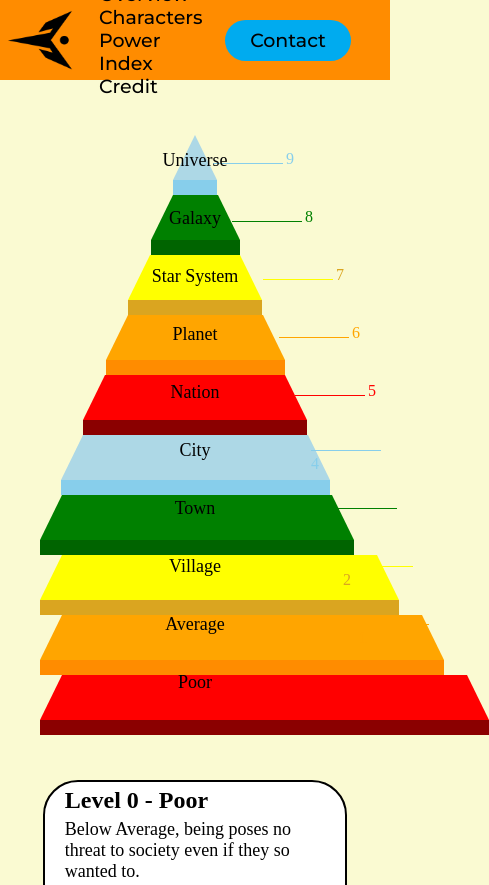
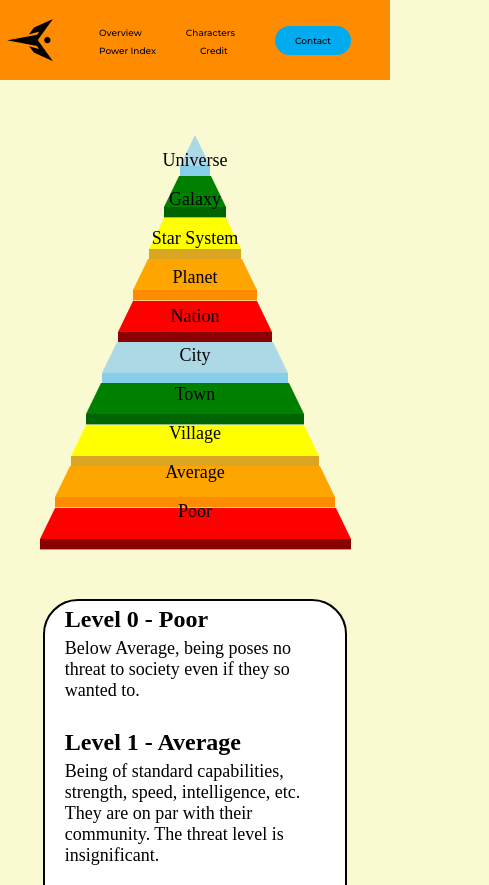
Before and after one commit to superdbs/repo, a plain HTML site: page powerIndex.html in a window 390 px wide. Shown: the top 885 px of the page, 489 px wide, since content can reach past the window. Drawn offline with Linux system fonts and the light colour scheme.

Commit message:
Made site work better on mobile devices

```diff
--- a/css/characterProfile.css
+++ b/css/characterProfile.css
@@ -41,14 +41,14 @@ nav{
 nav li, nav a, nav button{
 	font-family: "Montserrat", 'sans-serif';
 	font-weight: 500;
-	font-size: 19px;
+	font-size: max(1.5vw, 9px);
 	color: black;
 	text-decoration: none;  /*Remove link highlighting & underline*/
 }
 
 .logo{
 	cursor: pointer; /*Turns into a pointer when hovered over*/
-	width: 70px;
+	width: max(5vw, 50px);
 	position: absolute;
 	left: 5px;
 }
@@ -68,7 +68,7 @@ nav li, nav a, nav button{
 }
 
 button{
-	padding: 9px 25px;
+	padding: 9px 20px;
 	background-color: rgba(0, 171, 239, 1);
 	border: none;
 	border-radius: 50px;
@@ -84,7 +84,7 @@ button:hover{
 /****************************************************/
 article{
 	grid-area: article;
-	margin: var(--space-after-nav) 0 20px 10%;
+	margin: var(--space-after-nav) 0 20px 6%;
 	border: 2px solid black;
 	background-color: white;
 	border-radius: 35px;
@@ -130,7 +130,7 @@ aside{
 	grid-area: aside;
 	border: 2px solid black;
 	border-radius: 5px;
-	margin: var(--space-after-nav) 25% 20px 0;
+	margin: var(--space-after-nav) 18.5% 20px 0;
 	position: relative;
 	left: 10%;
 	background-color: white;
@@ -144,7 +144,7 @@ aside h1{
 
 #characterImage{
 	width: 85%;
-	min-width: 200px;
+	min-width: 100px;
 	display: block;
 	margin: 0 auto;
 }
@@ -156,18 +156,18 @@ aside h1{
 	background-color: var(--aside-color-right);
 	text-align: center;
 	width: 100%;
-	font-size: 20px;
+	font-size: min(20px, 2.2vw);
 }
 
 .stats td:nth-child(1), .stats th:nth-child(1){
 	width: 30%;
 	font-family: Garamond;
 	background: var(--aside-color-left);
+	font-size: min(20px, 2.2vw);
 }
 
 .stats td:nth-child(1){
 	font-family: Roboto, Garamond;
-	font-size: 20px;
 }
 
 .filled-in{
@@ -183,7 +183,7 @@ aside h1{
 /***********************Traits Sections**********************/
 .traits{
 	width: 100%;
-	font-size: 20px;
+	font-size: min(20px, 2vw);
 	border: 1px solid white;
 	font-family: 'Roboto', 'sans-serif';
 }
--- a/css/characters.css
+++ b/css/characters.css
@@ -18,21 +18,21 @@ nav{
   box-sizing: border-box;
   margin: 0;
   padding: 30px 10%;
-    background-color: darkorange;
-    height: 5vw;
+  background-color: darkorange;
+  height: 5vw;
 }
 
 nav li, nav a, nav button{
   font-family: "Montserrat", 'sans-serif';
   font-weight: 500;
-  font-size: 19px;
+  font-size: max(1.5vw, 9px);
   color: black;
   text-decoration: none;  /*Remove link highlighting & underline*/
 }
 
 .logo{
   cursor: pointer; /*Turns into a pointer when hovered over*/
-  width: 70px;
+  width: max(5vw, 50px);
   position: absolute;
   left: 5px;
 }
@@ -52,7 +52,7 @@ nav li, nav a, nav button{
 }
 
 button{
-  padding: 9px 25px;
+  padding: 9px 20px;
   background-color: rgba(0, 171, 239, 1);
   border: none;
   border-radius: 50px;
@@ -78,23 +78,24 @@ button:hover{
 main {
   display: grid;
   grid-template-columns: 25vw 25vw 25vw;
-  gap: 55px;
+  gap: 5vw;
   margin-top: 44px;
-  grid-auto-rows: calc(32vw + 70px);
+  grid-auto-rows: 32vw;
 }
 
 h2 {
   font-family: Poppins;
-  font-size: 18px;
+  font-size: 1.5vw;
   font-weight: 600;
   letter-spacing: 0.3px;
   text-align: center;
   color: #ffa500;
+  margin-top: 0.03vw;
 }
 
 .character img {
   width: 25vw;
-  height: 32vw;
+  height: 28vw;
   border-bottom: solid 1px black;
   background-color: #ffa500;
 }
--- a/css/contact+credits.css
+++ b/css/contact+credits.css
@@ -25,14 +25,14 @@ nav{
 nav li, nav a, nav button{
   font-family: "Montserrat", 'sans-serif';
   font-weight: 500;
-  font-size: 19px;
+  font-size: max(1.5vw, 9px);
   color: black;
   text-decoration: none;  /*Remove link highlighting & underline*/
 }
 
 .logo{
   cursor: pointer; /*Turns into a pointer when hovered over*/
-  width: 70px;
+  width: max(5vw, 50px);
   position: absolute;
   left: 5px;
 }
@@ -52,7 +52,7 @@ nav li, nav a, nav button{
 }
 
 button{
-  padding: 9px 25px;
+  padding: 9px 20px;
   background-color: rgba(0, 171, 239, 1);
   border: none;
   border-radius: 50px;
--- a/css/default.css
+++ b/css/default.css
@@ -27,14 +27,14 @@ nav{
 nav li, nav a, nav button{
 	font-family: "Montserrat", 'sans-serif';
 	font-weight: 500;
-	font-size: 19px;
+	font-size: max(1.5vw, 9px);
 	color: black;
 	text-decoration: none;  /*Remove link highlighting & underline*/
 }
 
 .logo{
 	cursor: pointer; /*Turns into a pointer when hovered over*/
-	width: 70px;
+	width: max(5vw, 50px);
 	position: absolute;
 	left: 5px;
 }
@@ -54,7 +54,7 @@ nav li, nav a, nav button{
 }
 
 button{
-	padding: 9px 25px;
+	padding: 9px 20px;
 	background-color: rgba(0, 171, 239, 1);
 	border: none;
 	border-radius: 50px;
@@ -71,14 +71,14 @@ button:hover{
 /****************************************************/
 
 .banner{
-	height: 500px;
+	height: 35vw;
 	width: 100%;
 	display: block;
 }
 
 .bookCover{
 	height: auto;
-	width: 20%;
+	width: 35vw;
 	border: solid black 1px;
     display:inline-block;
     margin-bottom: 30px;
--- a/css/powerIndex.css
+++ b/css/powerIndex.css
@@ -4,12 +4,9 @@
 
 html{
   /*global variables*/
-  --trapezoid-width-scale: 45px;
-  --dist-from-top-scale: 58px;
+  --trapezoid-width-scale: min(45px, 8vw);
+  --dist-from-top-scale: min(58px, 10vw);
   --dist-from-top-shift: 150px;
-  --line-width: 70px;
-  --margin-left-offset-scale: 16px;
-  --margin-left-offset-shift: 49%;
 }
 
 body{
@@ -35,14 +32,14 @@ nav{
 nav li, nav a, nav button{
   font-family: "Montserrat", 'sans-serif';
   font-weight: 500;
-  font-size: 19px;
+  font-size: max(1.5vw, 9px);
   color: black;
   text-decoration: none;  /*Remove link highlighting & underline*/
 }
 
 .logo{
   cursor: pointer; /*Turns into a pointer when hovered over*/
-  width: 70px;
+  width: max(5vw, 50px);
   position: absolute;
   left: 5px;
 }
@@ -62,7 +59,7 @@ nav li, nav a, nav button{
 }
 
 button{
-  padding: 9px 25px;
+  padding: 9px 20px;
   background-color: rgba(0, 171, 239, 1);
   border: none;
   border-radius: 50px;
@@ -149,131 +146,6 @@ button:hover{
   box-shadow: 0 calc(1/3 * var(--trapezoid-width-scale)) darkred
 }
 
-/*****************LINE/VALUE*******************/
-.baseLineValue {
-  font-size: 12px;
-  position: absolute;
-}
-
-.line {
-  display: inline-block;
-  height: 1px;
-}
-
-.value {
-  font-size: 16px;
-}
-
-.lineValue9 {
-  top: calc(0*var(--dist-from-top-scale) + var(--dist-from-top-shift));
-  margin-left: calc(0*var(--margin-left-offset-scale) + var(--margin-left-offset-shift) - 18px);
-  color: skyblue;
-}
-
-.lineValue9 .line {
-  width: var(--line-width);
-  background: skyblue;
-}
-
-.lineValue8 {
-  top: calc(1*var(--dist-from-top-scale) + var(--dist-from-top-shift));
-  margin-left: calc(1*var(--margin-left-offset-scale) + var(--margin-left-offset-shift) - 15px);
-  color: green;
-}
-
-.lineValue8 .line {
-  width: var(--line-width);
-  background: green;
-}
-
-.lineValue7 {
-  top: calc(2*var(--dist-from-top-scale) + var(--dist-from-top-shift));
-  margin-left: calc(2*var(--margin-left-offset-scale) + var(--margin-left-offset-shift));
-  color: goldenrod;
-}
-
-.lineValue7 .line {
-  width: var(--line-width);
-  background: yellow;
-}
-
-.lineValue6 {
-  top: calc(3*var(--dist-from-top-scale) + var(--dist-from-top-shift));
-  margin-left: calc(3*var(--margin-left-offset-scale) + var(--margin-left-offset-shift));
-  color: orange;
-}
-
-.lineValue6 .line {
-  width: var(--line-width);
-  background: orange;
-}
-
-.lineValue5 {
-  top: calc(4*var(--dist-from-top-scale) + var(--dist-from-top-shift));
-  margin-left: calc(4*var(--margin-left-offset-scale) + var(--margin-left-offset-shift));
-  color: red;
-}
-
-.lineValue5 .line {
-  width: var(--line-width);
-  background: red;
-}
-
-.lineValue4 {
-  top: calc(5*var(--dist-from-top-scale) + var(--dist-from-top-shift));
-  margin-left: calc(5*var(--margin-left-offset-scale) + var(--margin-left-offset-shift));
-  color: skyblue;
-}
-
-.lineValue4 .line {
-  width: var(--line-width);
-  background: skyblue;
-}
-
-.lineValue3 {
-  top: calc(6*var(--dist-from-top-scale) + var(--dist-from-top-shift));
-  margin-left: calc(6*var(--margin-left-offset-scale) + var(--margin-left-offset-shift));
-  color: green;
-}
-
-.lineValue3 .line {
-  width: var(--line-width);
-  background: green;
-}
-
-.lineValue2 {
-  top: calc(7*var(--dist-from-top-scale) + var(--dist-from-top-shift));
-  margin-left: calc(7*var(--margin-left-offset-scale) + var(--margin-left-offset-shift));
-  color: goldenrod;
-}
-
-.lineValue2 .line {
-  width: var(--line-width);
-  background: yellow;
-}
-
-.lineValue1 {
-  top: calc(8*var(--dist-from-top-scale) + var(--dist-from-top-shift));
-  margin-left: calc(8*var(--margin-left-offset-scale) + var(--margin-left-offset-shift));
-  color: orange;
-}
-
-.lineValue1 .line {
-  width: var(--line-width);
-  background: orange;
-}
-
-.lineValue0 {
-  top: calc(9*var(--dist-from-top-scale) + var(--dist-from-top-shift));
-  margin-left: calc(9*var(--margin-left-offset-scale) + var(--margin-left-offset-shift));
-  color: red;
-}
-
-.lineValue0 .line {
-  width: var(--line-width);
-  background: red;
-}
-
 /**********************Text********************/
 .baseText {
   position: absolute;
--- a/powerIndex.html
+++ b/powerIndex.html
@@ -34,48 +34,6 @@
         <div class="baseTrapezoid trapezoid2"></div>
         <div class="baseTrapezoid trapezoid1"></div>
         <div class="baseTrapezoid trapezoid0"></div>
-
-        <!-- Lines & Values -->
-        <div class="baseLineValue lineValue9">
-          <span class="line"></span>
-          <span class="value">9</span>
-        </div>
-        <div class="baseLineValue lineValue8">
-          <span class="line"></span>
-          <span class="value">8</span>
-        </div>
-        <div class="baseLineValue lineValue7">
-          <span class="line"></span>
-          <span class="value">7</span>
-        </div>
-        <div class="baseLineValue lineValue6">
-          <span class="line"></span>
-          <span class="value">6</span>
-        </div>
-        <div class="baseLineValue lineValue5">
-          <span class="line"></span>
-          <span class="value">5</span>
-        </div>
-        <div class="baseLineValue lineValue4">
-          <span class="line"></span>
-          <span class="value">4</span>
-        </div>
-        <div class="baseLineValue lineValue3">
-          <span class="line"></span>
-          <span class="value">3</span>
-        </div>
-        <div class="baseLineValue lineValue2">
-          <span class="line"></span>
-          <span class="value">2</span>
-        </div>
-        <div class="baseLineValue lineValue1">
-          <span class="line"></span>
-          <span class="value">1</span>
-        </div>
-        <div class="baseLineValue lineValue0">
-          <span class="line"></span>
-          <span class="value">0</span>
-        </div>
 
         <!--Middle text-->
         <div class="baseText text9">Universe</div>
```
Also changed, not shown: images/claire.png, images/klaus.png, images/michael.png, images/protoArmor.png, images/russian.png, images/sarah.png, images/xavier.png, images/yesterdayMan.png.
